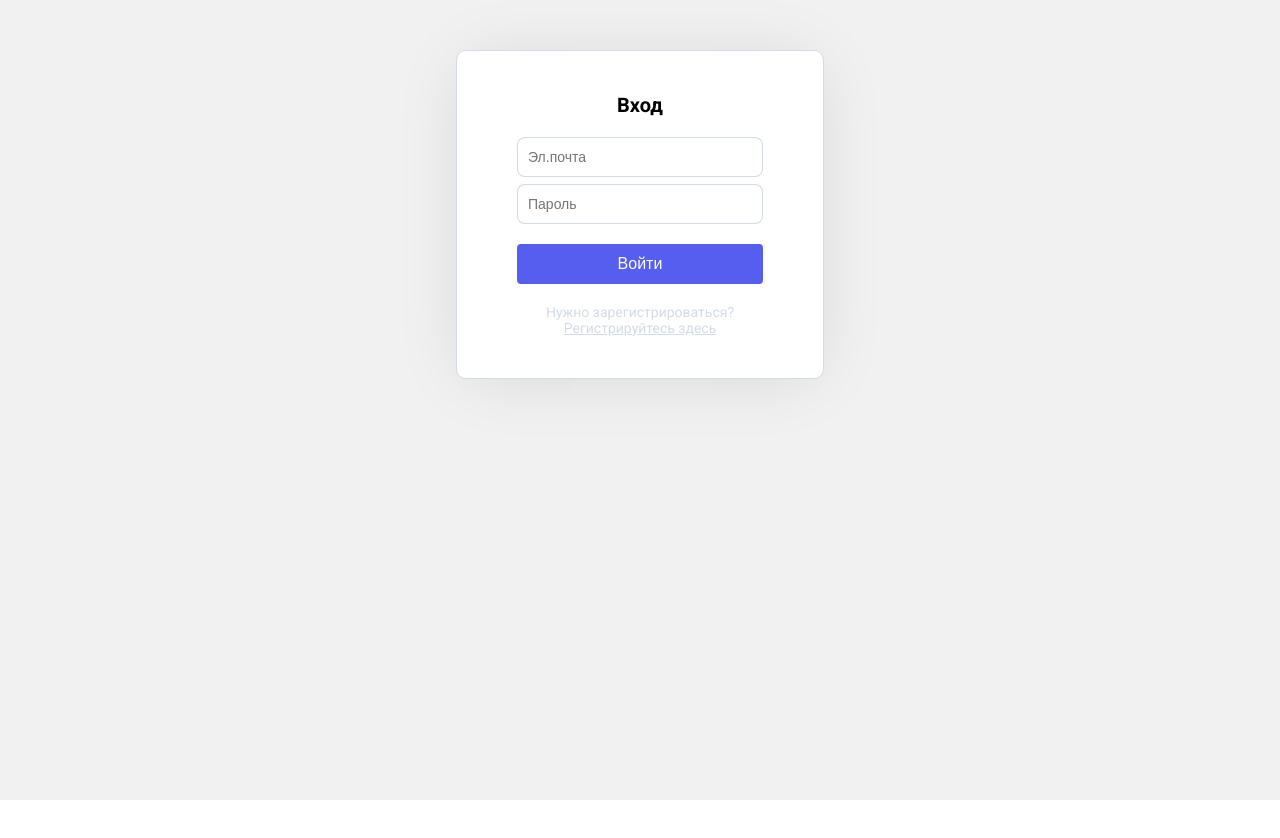
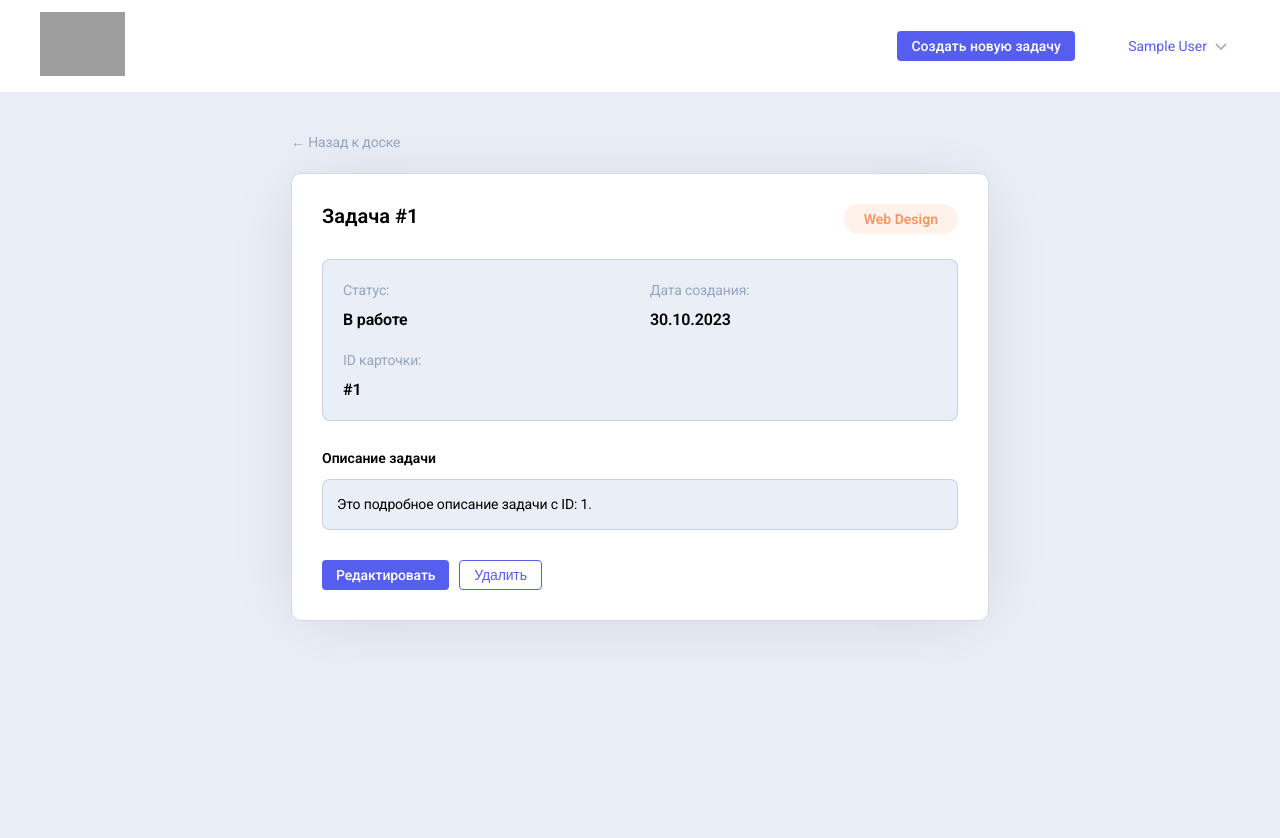
Before and after one commit to yanakrtvn/skypro-kanban, a React (Vite) app: page /card/1 in a window 1280 px wide. Before the commit this address led to /login. Shown: the top 838 px of the page. Before the commit the page ends 800 px from the top, so only its background shows below. Built offline with nearby package versions, Linux system fonts and the light colour scheme; sample sign-in values are in the browser's storage; grey boxes are pictures that could not be loaded.

Commit message:
kanban-HW-4  роут на детальную страницу карточки. доработка системы авторизации

```diff
--- a/src/App.jsx
+++ b/src/App.jsx
@@ -1,10 +1,25 @@
-import { useState } from 'react';
 import AppRoutes from './components/AppRoutes';
 import { GlobalStyles } from './components/GlobalStyles.styled';
+import { useState, useEffect } from 'react';
 
 function App() {
-  const [isAuth, setIsAuth] = useState(false);
-  const [userData, setUserData] = useState(null);
+    const [isAuth, setIsAuth] = useState(() => {
+
+        return JSON.parse(localStorage.getItem('isAuth')) || false;
+    });
+
+    const [userData, setUserData] = useState(() => {
+        return JSON.parse(localStorage.getItem('userData')) || null;
+    });
+
+
+    useEffect(() => {
+        localStorage.setItem('isAuth', JSON.stringify(isAuth));
+    }, [isAuth]);
+
+    useEffect(() => {
+        localStorage.setItem('userData', JSON.stringify(userData));
+    }, [userData]);
 
     return (
         <div className="wrapper">
--- a/src/components/AppRoutes.jsx
+++ b/src/components/AppRoutes.jsx
@@ -3,7 +3,7 @@ import LoginPage from "../pages/LoginPage/LoginPage";
 import ProtectedRoute from './ProtectedRoute';
 import MainPage from '../pages/MainPage/MainPage';
 import RegisterPage from '../pages/RegisterPage/RegisterPage';
-import CardPage from '../pages/CardPage';
+import CardPage from '../pages/CardPage/CardPage';
 import ExitPage from '../pages/ExitPage/ExitPage';
 import NewCardPage from '../pages/NewCardPage/NewCardPage';
 import NotFoundPage from '../pages/NotFoundPage/NotFoundPage';
--- a/src/components/Card/Card.jsx
+++ b/src/components/Card/Card.jsx
@@ -11,7 +11,9 @@ import {
   SDateText
 } from "./Card.styled";
 
-function Card({ title, topic, date }) {
+import { Link } from "react-router-dom";
+
+function Card({ title, topic, date, id }) {
   return (
     <SCardItem>
       <SCardContainer>
@@ -26,9 +28,9 @@ function Card({ title, topic, date }) {
           </SCardButton>
         </SCardGroup>
         <SCardContent>
-          <a href="" target="_blank">
+          <Link to={`/card/${id}`} style={{ textDecoration: 'none' }}>
             <SCardTitle>{title}</SCardTitle>
-          </a>
+          </Link>
           <SCardDate>
             <svg
               xmlns="http://www.w3.org/2000/svg"
--- a/src/components/Column/Column.jsx
+++ b/src/components/Column/Column.jsx
@@ -11,6 +11,7 @@ function Column({ title, cards }) {
         {cards.map((card) => (
           <Card
             key={card.id}
+            id={card.id}
             title={card.title}
             topic={card.topic}
             date={card.date}
--- a/src/pages/CardPage.jsx
+++ /dev/null
@@ -1,29 +0,0 @@
-import { useParams } from "react-router-dom";
-import Header from "../components/Header/Header.jsx";
-
-function CardPage() {
-    const { id } = useParams();
-
-    return (
-        <>
-        <Header />
-            <div style={{ padding: '20px', maxWidth: '800px', margin: '0 auto' }}>
-                <h2>Просмотр и редактирование карточки #{id}</h2>
-                <div style={{
-                    border: '1px solid #ddd',
-                    padding: '20px',
-                    borderRadius: '8px',
-                    marginTop: '20px'
-                }}>
-                    <p><strong>ID карточки:</strong> {id}</p>
-                    <p><strong>Название:</strong> Задача #{id}</p>
-                    <p><strong>Статус:</strong> В работе</p>
-                    <p><strong>Дата создания:</strong> 30.10.2023</p>
-                    <p><strong>Описание:</strong> Это подробное описание задачи с ID: {id}</p>
-                </div>
-            </div>
-        </>
-    );
-}
-
-export default CardPage;
--- /dev/null
+++ b/src/pages/CardPage/CardPage.jsx
@@ -0,0 +1,84 @@
+import { useParams, Link } from "react-router-dom";
+import Header from "../../components/Header/Header.jsx";
+import {
+    SCardPage,
+    SCardPageContainer,
+    SCardPageContent,
+    SCardPageHeader,
+    SCardPageTitle,
+    SCardPageTheme,
+    SCardPageInfo,
+    SCardPageDescription,
+    SCardPageActions,
+    SCardPageButton,
+    SCardPageBackLink
+} from "./CardPage.styled.js";
+
+
+function CardPage({ userData }) {
+    const { id } = useParams();
+
+    const cardData = {
+        id: id,
+        title: `Задача #${id}`,
+        topic: "Web Design",
+        date: "30.10.2023",
+        status: "В работе",
+        description: `Это подробное описание задачи с ID: ${id}.`
+    };
+
+    return (
+        <>
+        <Header userData={userData}/>
+        <SCardPage>
+                <div className="container">
+                    <SCardPageContainer>
+                        <SCardPageBackLink to="/">
+                            ← Назад к доске
+                        </SCardPageBackLink>
+
+                        <SCardPageContent>
+                            <SCardPageHeader>
+                                <SCardPageTitle>{cardData.title}</SCardPageTitle>
+                                <SCardPageTheme $themecolor={cardData.topic}>
+                                    <p>{cardData.topic}</p>
+                                </SCardPageTheme>
+                            </SCardPageHeader>
+
+                            <SCardPageInfo>
+                                <div className="info-item">
+                                    <span className="label">Статус:</span>
+                                    <span className="value">{cardData.status}</span>
+                                </div>
+                                <div className="info-item">
+                                    <span className="label">Дата создания:</span>
+                                    <span className="value">{cardData.date}</span>
+                                </div>
+                                <div className="info-item">
+                                    <span className="label">ID карточки:</span>
+                                    <span className="value">#{cardData.id}</span>
+                                </div>
+                            </SCardPageInfo>
+
+                            <SCardPageDescription>
+                                <h3>Описание задачи</h3>
+                                <p>{cardData.description}</p>
+                            </SCardPageDescription>
+
+                            <SCardPageActions>
+                                <SCardPageButton as={Link} to={`/card/${id}/edit`} className="_btn-bg _hover01">
+                                    Редактировать
+                                </SCardPageButton>
+                                <SCardPageButton className="_btn-bor _hover03">
+                                    Удалить
+                                </SCardPageButton>
+                            </SCardPageActions>
+                        </SCardPageContent>
+                    </SCardPageContainer>
+                </div>
+            </SCardPage>
+        </>
+    );
+}
+
+export default CardPage;
--- /dev/null
+++ b/src/pages/CardPage/CardPage.styled.js
@@ -0,0 +1,192 @@
+import styled from "styled-components";
+import { Link } from "react-router-dom";
+
+export const SCardPage = styled.div`
+  width: 100%;
+  min-height: 100vh;
+  background-color: ${props => props.theme.backgroundColor || "#EAEEF6"};
+  padding: 40px 0;
+`;
+
+export const SCardPageContainer = styled.div`
+  max-width: 730px;
+  width: 100%;
+  margin: 0 auto;
+  padding: 0 16px;
+`;
+
+export const SCardPageBackLink = styled(Link)`
+  display: inline-flex;
+  align-items: center;
+  color: #94A6BE;
+  text-decoration: none;
+  font-size: 14px;
+  line-height: 21px;
+  letter-spacing: -0.14px;
+  margin-bottom: 20px;
+  transition: color 0.3s ease;
+
+  &:hover {
+    color: #565EEF;
+  }
+`;
+
+export const SCardPageContent = styled.div`
+  background: #FFFFFF;
+  border-radius: 10px;
+  border: 0.7px solid #D4DBE5;
+  padding: 30px;
+  box-shadow: 0px 4px 67px -12px rgba(0, 0, 0, 0.13);
+`;
+
+export const SCardPageHeader = styled.div`
+  display: flex;
+  justify-content: space-between;
+  align-items: flex-start;
+  margin-bottom: 25px;
+  flex-wrap: wrap;
+  gap: 15px;
+`;
+
+export const SCardPageTitle = styled.h1`
+  color: #000;
+  font-size: 20px;
+  font-weight: 600;
+  line-height: 24px;
+  margin: 0;
+  flex: 1;
+`;
+
+export const SCardPageTheme = styled.div`
+  padding: 8px 20px;
+  border-radius: 24px;
+  background: ${props => {
+    switch(props.$themecolor) {
+      case 'Web Design': return 'rgba(255, 149, 92, 0.12)';
+      case 'Research': return 'rgba(131, 196, 65, 0.12)';
+      case 'Copywriting': return 'rgba(120, 120, 224, 0.12)';
+      default: return 'rgba(148, 166, 190, 0.12)';
+    }
+  }};
+
+  p {
+    margin: 0;
+    font-size: 14px;
+    font-weight: 600;
+    line-height: 14px;
+    color: ${props => {
+      switch(props.$themecolor) {
+        case 'Web Design': return '#FF955C';
+        case 'Research': return '#83C441';
+        case 'Copywriting': return '#7878E2';
+        default: return '#94A6BE';
+      }
+    }};
+  }
+`;
+
+export const SCardPageInfo = styled.div`
+  display: grid;
+  grid-template-columns: repeat(auto-fit, minmax(200px, 1fr));
+  gap: 20px;
+  margin-bottom: 30px;
+  padding: 20px;
+  background: #EAEEF6;
+  border-radius: 8px;
+  border: 0.7px solid rgba(148, 166, 190, 0.4);
+
+  .info-item {
+    display: flex;
+    flex-direction: column;
+    gap: 8px;
+  }
+
+  .label {
+    color: #94A6BE;
+    font-size: 14px;
+    line-height: 21px;
+    letter-spacing: -0.14px;
+  }
+
+  .value {
+    color: #000;
+    font-size: 16px;
+    font-weight: 600;
+    line-height: 21px;
+    letter-spacing: -0.16px;
+  }
+`;
+
+export const SCardPageDescription = styled.div`
+  margin-bottom: 30px;
+
+  h3 {
+    color: #000;
+    font-size: 14px;
+    font-weight: 600;
+    line-height: 1;
+    margin-bottom: 14px;
+  }
+
+  p {
+    color: #000;
+    font-size: 14px;
+    line-height: 21px;
+    letter-spacing: -0.14px;
+    margin: 0;
+    padding: 14px;
+    background: #EAEEF6;
+    border-radius: 8px;
+    border: 0.7px solid rgba(148, 166, 190, 0.4);
+  }
+`;
+
+export const SCardPageActions = styled.div`
+  display: flex;
+  gap: 10px;
+  flex-wrap: wrap;
+`;
+
+export const SCardPageButton = styled.button`
+  height: 30px;
+  padding: 0 14px;
+  border-radius: 4px;
+  font-size: 14px;
+  font-weight: 500;
+  line-height: 21px;
+  letter-spacing: -0.14px;
+  cursor: pointer;
+  transition: all 0.3s ease;
+  border: none;
+  text-decoration: none;
+  display: flex;
+  align-items: center;
+  justify-content: center;
+
+  &._btn-bg {
+    background: #565EEF;
+    color: #FFFFFF;
+
+    &:hover {
+      background: #3a42e0;
+    }
+  }
+
+  &._btn-bor {
+    background: transparent;
+    border: 0.7px solid #565EEF;
+    color: #565EEF;
+
+    &:hover {
+      background: rgba(86, 94, 239, 0.1);
+    }
+  }
+
+  &._hover01:hover {
+    background: #3a42e0;
+  }
+
+  &._hover03:hover {
+    background: rgba(86, 94, 239, 0.1);
+  }
+`;
```
Lines whose indentation alone changed are shown as unchanged.
